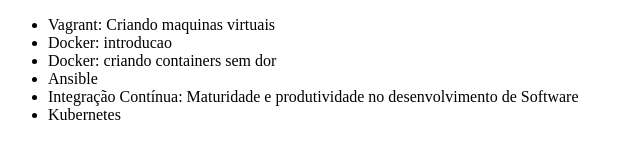
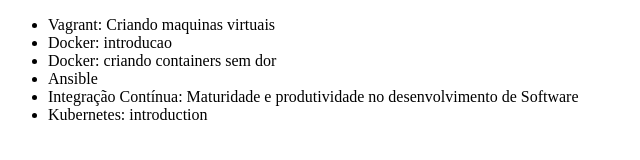
Before and after one commit to felipeolivieri/curso-git, a plain HTML site: page index.html in a window 1280 px wide. Shown: the full height of the page, 0-640 px from the left. Drawn offline with Linux system fonts and the light colour scheme.

Commit message:
alterei lista, alterei nome do curso de Kubernetes

```diff
--- a/index.html
+++ b/index.html
@@ -11,7 +11,7 @@
        <li>Docker: criando containers sem dor</li>
         <li>Ansible</li>
         <li>Integração Contínua: Maturidade e produtividade no desenvolvimento de Software</li>
-        <li>Kubernetes</li>
+        <li>Kubernetes: introduction</li>
     </ul>
 </body>
 </html>
```
